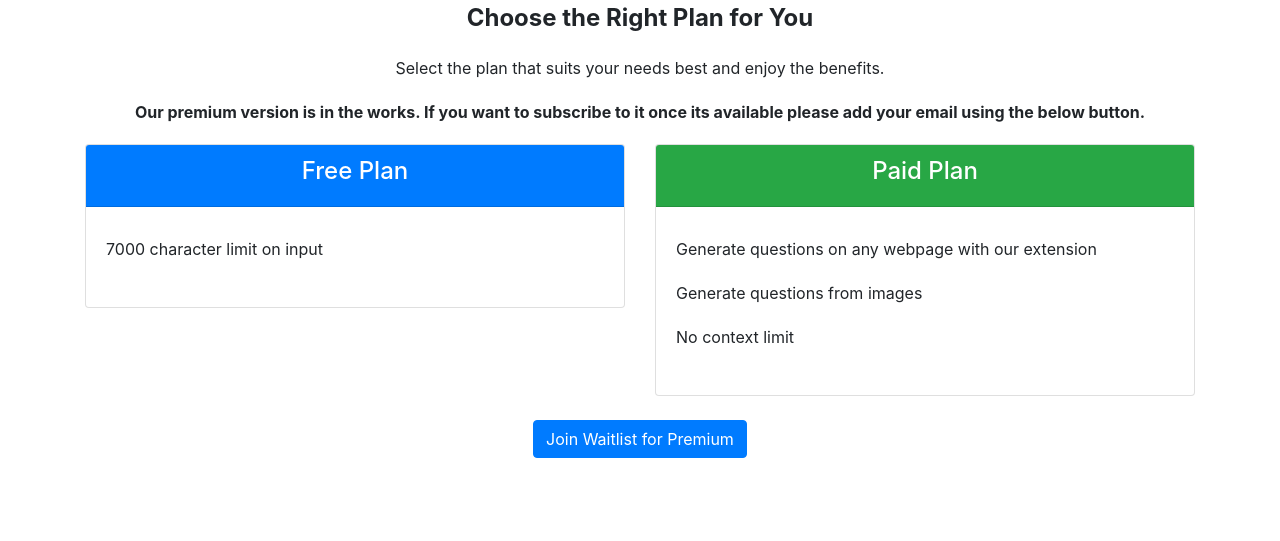
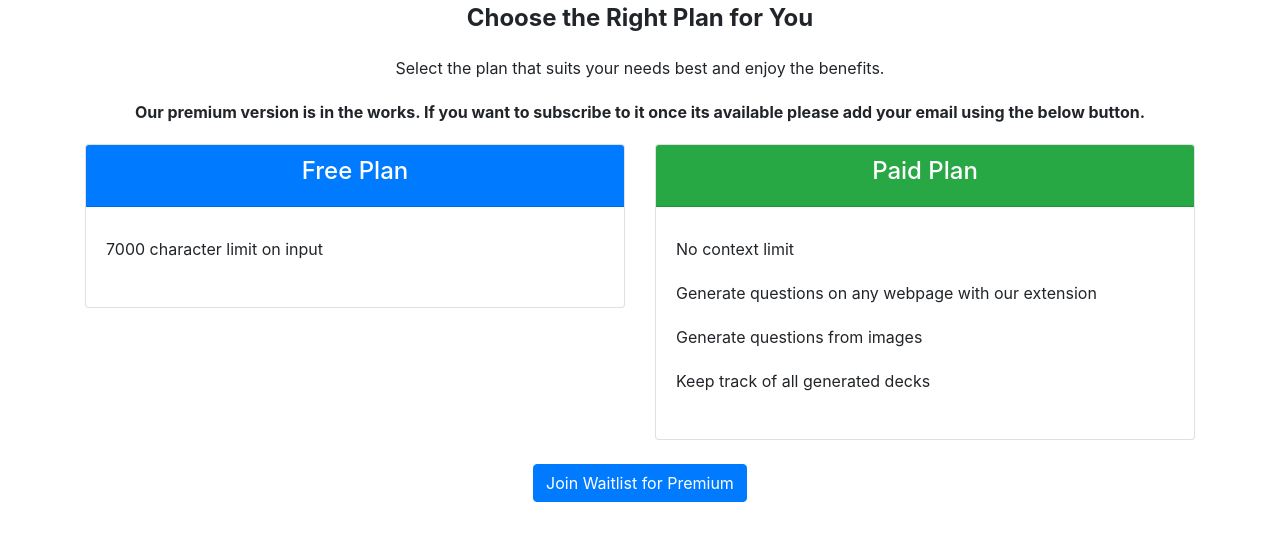
Before and after one commit to krishnanunnir/ankigenerator.app, a Flask app: page /pricing in a window 1280 px wide. Shown: the top 541 px of the page. Run offline with Flask 3, Linux system fonts and the light colour scheme; some libraries are stand-ins or nearby versions.

Commit message:
minor copy update for pricing page

```diff
--- a/templates/pricing_card.html
+++ b/templates/pricing_card.html
@@ -75,9 +75,10 @@
                     </div>
                     <div class="card-body">
                         <ul class="feature-list">
+                            <li>No context limit</li>
                             <li>Generate questions on any webpage with our extension</li>
                             <li>Generate questions from images</li>
-                            <li>No context limit</li>
+                            <li>Keep track of all generated decks</li>
                         </ul>
                     </div>
                 </div>
```
